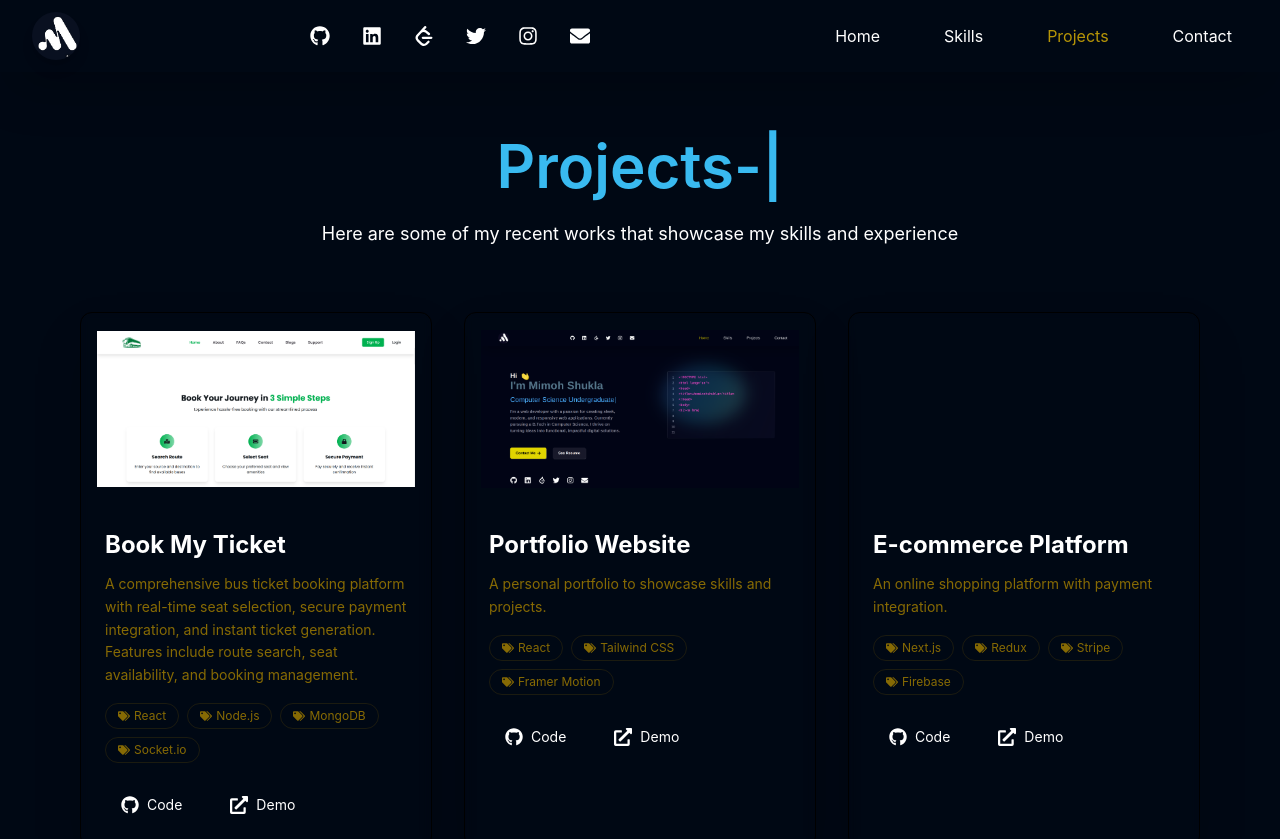
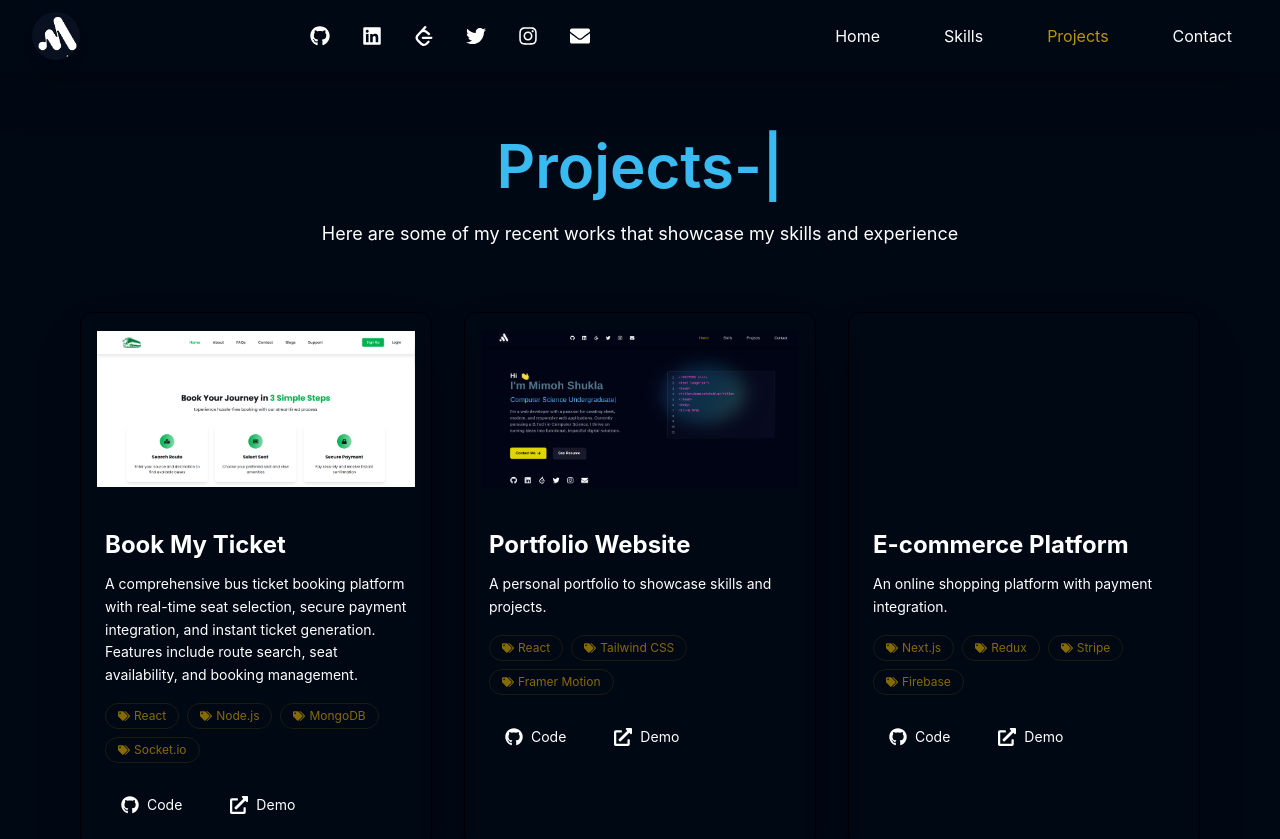
Before and after one commit to whomimohshukla/MainPortfolioCode, a React (Vite) app: page /projects in a window 1280 px wide. Shown: the top 839 px of the page. Built offline with nearby package versions, Linux system fonts and the light colour scheme.

Commit message:
projects

```diff
--- a/src/components/Projects.jsx
+++ b/src/components/Projects.jsx
@@ -195,7 +195,7 @@ function Projects() {
               >
                 {project.name}
               </motion.h3>
-              <p className="text-yellow-500 mb-4 text-sm leading-relaxed">
+              <p className="text-white mb-4 text-sm leading-relaxed">
                 {project.description}
               </p>
 
```
